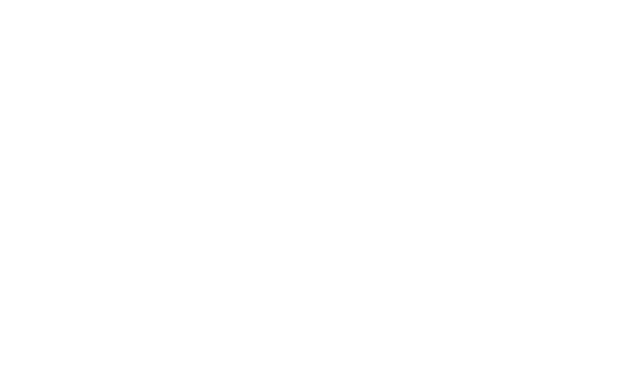
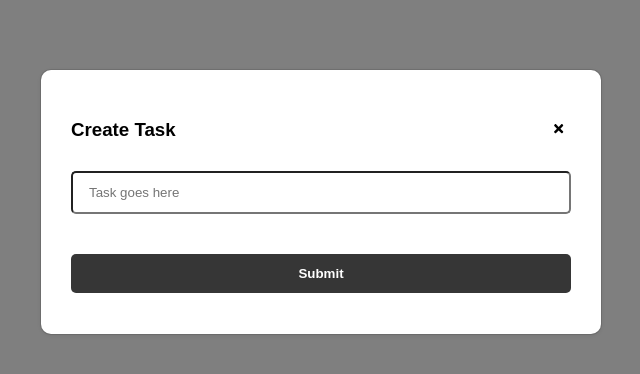
Before and after one commit to ICTAID-Malawi/mordecaichingolo_tasktracker, a React (Create React App) app in the folder frontend/: page / in a window 1280 px wide. Both pictures are taken after a click on the button "Add New". Shown: the part 198-572 px from the top of the page, without its empty margins (319-959 px from the left). Built offline with nearby package versions, Linux system fonts and the light colour scheme; no server answers.

Commit message:
Add and Edit modal and setting a new task

```diff
--- a/frontend/src/App.js
+++ b/frontend/src/App.js
@@ -30,8 +30,8 @@
 
   return (
     <div className='app'>
-        <ListHeader ListName={'Task Tracker'}/>
-        {sortedTasks?.map((task) => <ListItems key={task.id} task={task}/>)}
+        <ListHeader ListName={'Task Tracker'} getData={getData}/>
+        {sortedTasks?.map((task) => <ListItems key={task.id} task={task} getData={getData}/>)}
     </div>
 
   )
--- a/frontend/src/components/ListHeader.jsx
+++ b/frontend/src/components/ListHeader.jsx
@@ -1,6 +1,8 @@
-import React from 'react'
+import React, { useState } from 'react'
+import Modal from './Modal'
 
-const ListHeader = ({ListName}) => {
+const ListHeader = ({ListName, getData}) => {
+  const [showModal, setShowModal] = useState(false)
 
   const signOut = () => {
     console.log('Signout')
@@ -10,9 +12,11 @@
 
       <h1>{ListName}</h1>
       <div className="button-container">
-        <button className='create'>Add New</button>
+        <button className='create' onClick={() => setShowModal(true)}>Add New</button>
         <button className='signout' onClick={signOut}>Signout</button>
       </div>
+
+    {showModal && <Modal mode={'Create'} setShowModal={setShowModal} getData={getData}/>}
 
     </div>
   )
--- a/frontend/src/components/ListItems.jsx
+++ b/frontend/src/components/ListItems.jsx
@@ -1,7 +1,10 @@
-import React from 'react';
+import React, { useState } from 'react';
 import { AiOutlineEdit, AiOutlineDelete, AiOutlineCheckCircle } from 'react-icons/ai';
+import Modal from './Modal';
 
-const ListItems = ({ task }) => {
+
+const ListItems = ({ task, getData }) => {
+    const [showModal, setShowModal]= useState(false)
     return (
         <div className="list-item">
              <div className="info-container">
@@ -10,9 +13,10 @@
             </div>
 
             <div className="icon-container">
-                <button className='edit'><AiOutlineEdit /> Edit</button> {/* Edit Icon */}
+                <button className='edit' onClick={() => setShowModal(true)}><AiOutlineEdit /> Edit</button> {/* Edit Icon */}
                 <button className='delete'><AiOutlineDelete /> Delete</button> {/* Delete Icon */}
             </div>
+        {showModal && <Modal mode={'Edit'} setShowModal={setShowModal} getData={getData} task={task}/>}
         </div>
     )
 }
--- /dev/null
+++ b/frontend/src/components/Modal.jsx
@@ -0,0 +1,91 @@
+import React from 'react'
+import { useState } from 'react'
+import { FaTimes } from 'react-icons/fa';
+
+const Modal = ({ mode, setShowModal, task, getData }) => {
+  const editMode = mode === 'Edit' ? true : false
+
+  const [data, setData] = useState({
+    user_email: editMode ? task.user_email : 'test@gmail.com',
+    title: editMode ? task.title : null,
+    date: editMode ? "" : new Date()
+
+  })
+
+  const postData = async (e) => {
+    e.preventDefault()
+    try{
+      const response = await fetch('http://localhost:8000/tasks',{
+        method: "POST",
+        headers: {'content-type': 'application/json'},
+        body: JSON.stringify(data)
+      })
+     if (response.status === 200){
+      console.log('Working')
+      setShowModal(false)
+      getData()
+     }
+    } catch (err) {
+      console.error(err)
+    }
+  }
+
+  const handleChange = (e) => {
+    const { name, value } = e.target
+
+    setData(data => ({
+      ...data,
+      [name]: value
+    }))
+
+    console.log(data)
+  }
+  return (
+    <div className='overlay'>
+      <div className="modal">
+        <div className='form-title-container'>
+          <h3>{mode} Task</h3>
+          <button onClick={() => setShowModal(false)} style={{ backgroundColor: 'transparent', border: 'none', cursor: 'pointer' }}>
+            <FaTimes />
+          </button>
+        </div>
+
+        <form>
+          <input
+            required
+            maxLength={30}
+            placeholder='Task goes here'
+            name='title'
+            value={data.title}
+            onChange={handleChange}
+
+          />
+          <br />
+          <input
+            className={mode}
+            type="submit"
+            onClick={editMode ? '': postData}
+            style={{
+              backgroundColor: '#363636',
+              color: 'white',
+              transition: 'opacity 0.3s ease',
+              opacity: 1,
+              border: 'none', // Remove the border
+              cursor: 'pointer',
+              fontWeight: 'bold',
+            }}
+            onMouseEnter={(e) => e.target.style.opacity = '0.8'}
+            onMouseLeave={(e) => e.target.style.opacity = '1'}
+
+          />
+
+
+
+        </form>
+
+      </div>
+    </div>
+  )
+}
+
+export default Modal
--- a/frontend/src/index.css
+++ b/frontend/src/index.css
@@ -26,9 +26,9 @@
 }
 
 
-.button-container{
- display: flex;
- align-content: center;
+.button-container {
+  display: flex;
+  align-content: center;
 }
 
 .button-container button {
@@ -40,6 +40,11 @@
   margin: 0px 5px;
   font-weight: 500;
   cursor: pointer;
+  transition: opacity 0.3s; /* Add transition for opacity change */
+}
+
+.button-container button:hover {
+  opacity: 0.7; /* Reduce opacity on hover */
 }
 
 .list-item{
@@ -86,3 +91,52 @@
 .delete svg {
   margin-right: 5px;
 }
+
+.overlay {
+  position: absolute;
+  left: 0;
+  top: 0;
+  width: 100%;
+  height: 100%;
+  background-color: rgba(0, 0, 0, 0.5);
+  display: flex;
+  justify-content: center;
+  align-items: center;
+}
+
+.modal {
+  width: 500px;
+  background-color: white;
+  padding: 30px;
+  border-radius: 10px;
+  box-shadow: rgba(0, 0, 0, 0.1) 0 1px 4px 0, rgba(0, 0, 0, 0.1) 0 0 0 1px;
+  outline: none; /* Ensure outline is removed */
+}
+
+.modal .form-title-container{
+  display: flex;
+  justify-content: space-between;
+}
+
+.modal .form-title-container button{
+  border: none;
+  background-color: transparent;
+
+}
+
+.modal form{
+  display: flex;
+  flex-direction: column;
+}
+
+.modal label{
+  font-size: 13px;
+
+}
+
+input{
+  margin: 11px 0;
+  padding: 12px 16px;
+  border-radius: 5px;
+
+}
```
Also changed, not shown: frontend/src/components/Modal.js (deleted, +0 -9 lines), 1 other file (tests, documents, lock files or other folders).
